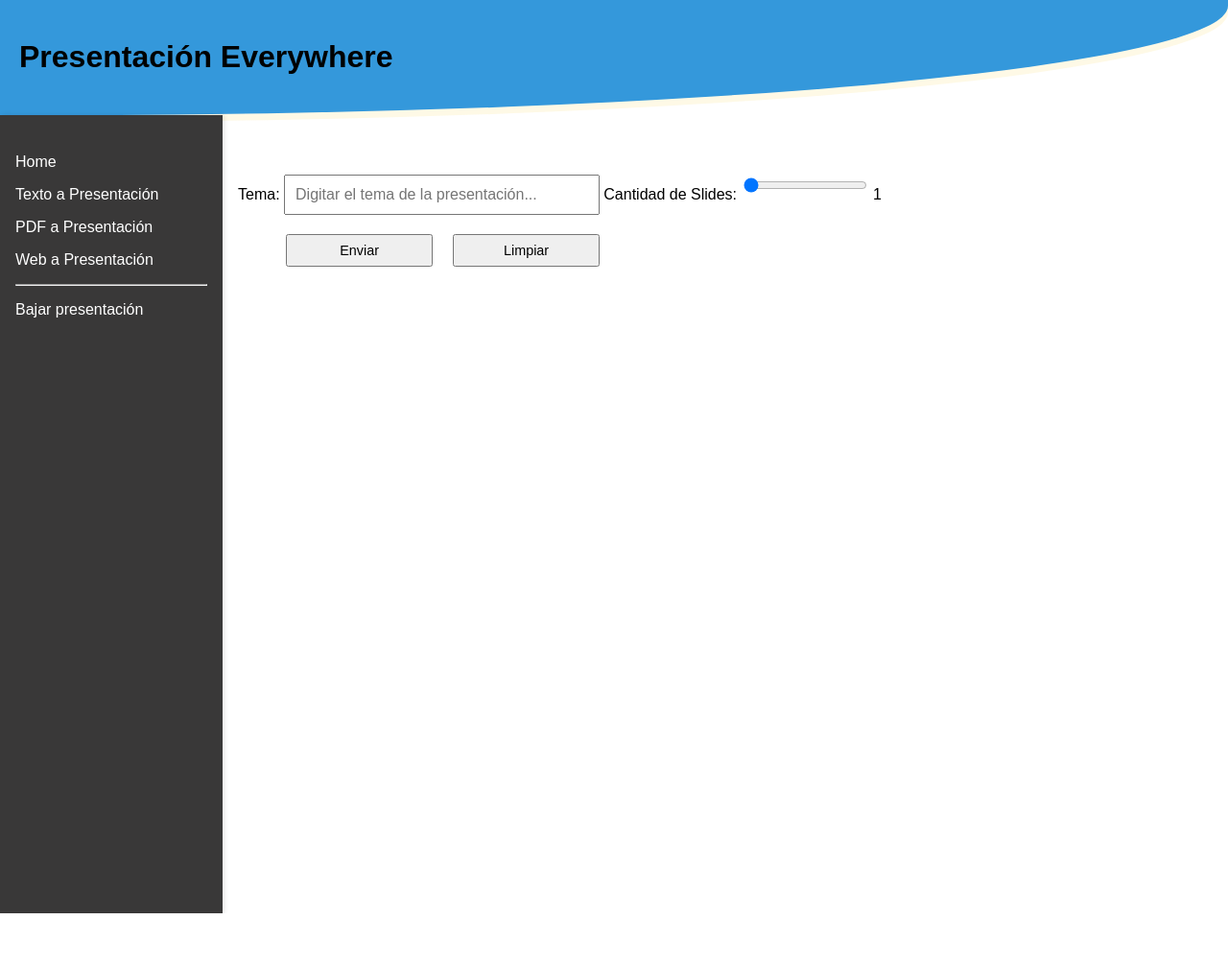
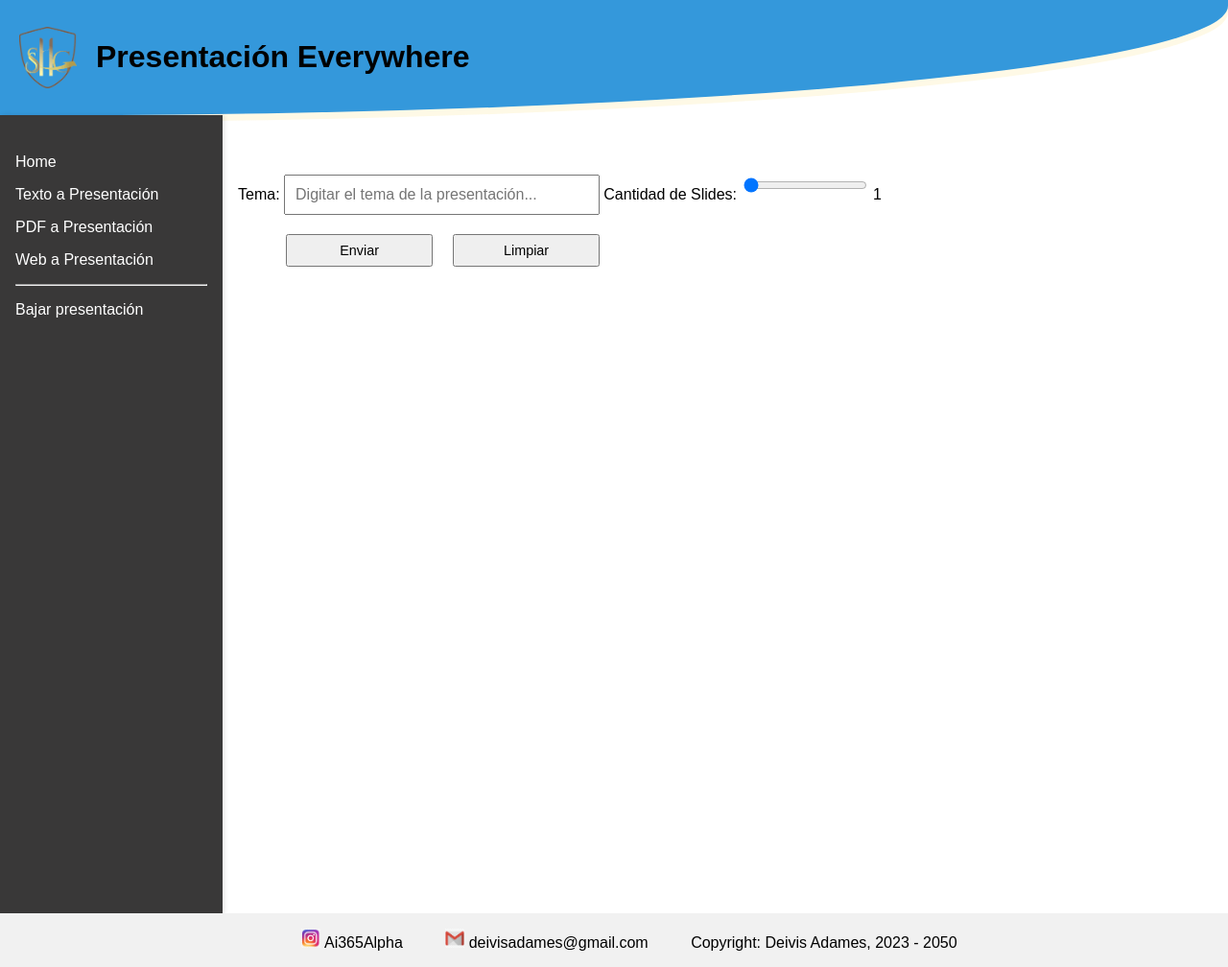
Before and after one commit to deivixadams/PPT_Ai_FLASK, a Flask app: page /txt2ppt in a window 1280 px wide. Shown: the whole page at 96% size. Before the commit the page ends 952 px from the top, so only its background shows below. Run offline with Flask 3, Linux system fonts and the light colour scheme.

Commit message:
CSS aplicados. Comenzando organizacion del codigo

```diff
--- a/templates/base.html
+++ b/templates/base.html
@@ -87,9 +87,14 @@
             </clipPath>
         </defs>
     </svg>-->
-<header>
-<h1>Presentación Everywhere</h1>
-</header>
+
+    <header>
+        <div style="display: flex; align-items: center;">
+            <img src="/static/images/logo.png" alt="Logo" style="width: 60px; height: auto; margin-right: 20px;"/>
+            <h1>Presentación Everywhere</h1>
+        </div>
+    </header>
+
 <div id="main-container">
 <nav>
 <ul>
@@ -105,5 +110,24 @@
             {% block content %}{% endblock %}
         </div>
 </div>
+
+
+<!--
+    #aqui va el footer
+-->
+<!-- Footer -->
+<footer style="background-color: #f1f1f1; text-align: center; padding: 1em; position: relative; bottom: 0; width: 100%;">
+    <span style="margin-right: 2.5em;">
+        <img src="/static/images/ig1.png" alt="Instagram Icon" style="width:20px;height:20px;"/> Ai365Alpha
+    </span>
+    <span style="margin-right: 2.5em;">
+        <img src="/static/images/mail1.png" alt="Email Icon" style="width:20px;height:20px;"/> deivisadames@gmail.com
+    </span>
+    <span>
+        Copyright: Deivis Adames, 2023 - 2050
+    </span>
+</footer>
+
+
 </body>
 </html>
--- a/templates/txt2ppt.html
+++ b/templates/txt2ppt.html
@@ -50,6 +50,14 @@ function submitForm() {
         document.getElementById('cantidadValor').textContent = value;
     }
 
+    function resetValue() {
+        // Obtener el formulario y resetearlo
+        document.getElementById('myForm').reset();
+
+        // Restablecer el valor del span 'cantidadValor' a 1
+        document.getElementById('cantidadValor').textContent = "1";
+}
+
 </script>
 <!-- Si se ha creado un ppt de forma adecuada -->
 {% if mensaje %}
```
Also changed, not shown: static/images/Logo.png (added), static/images/ig1.png (added), static/images/mail1.png (added), 1 other file.
